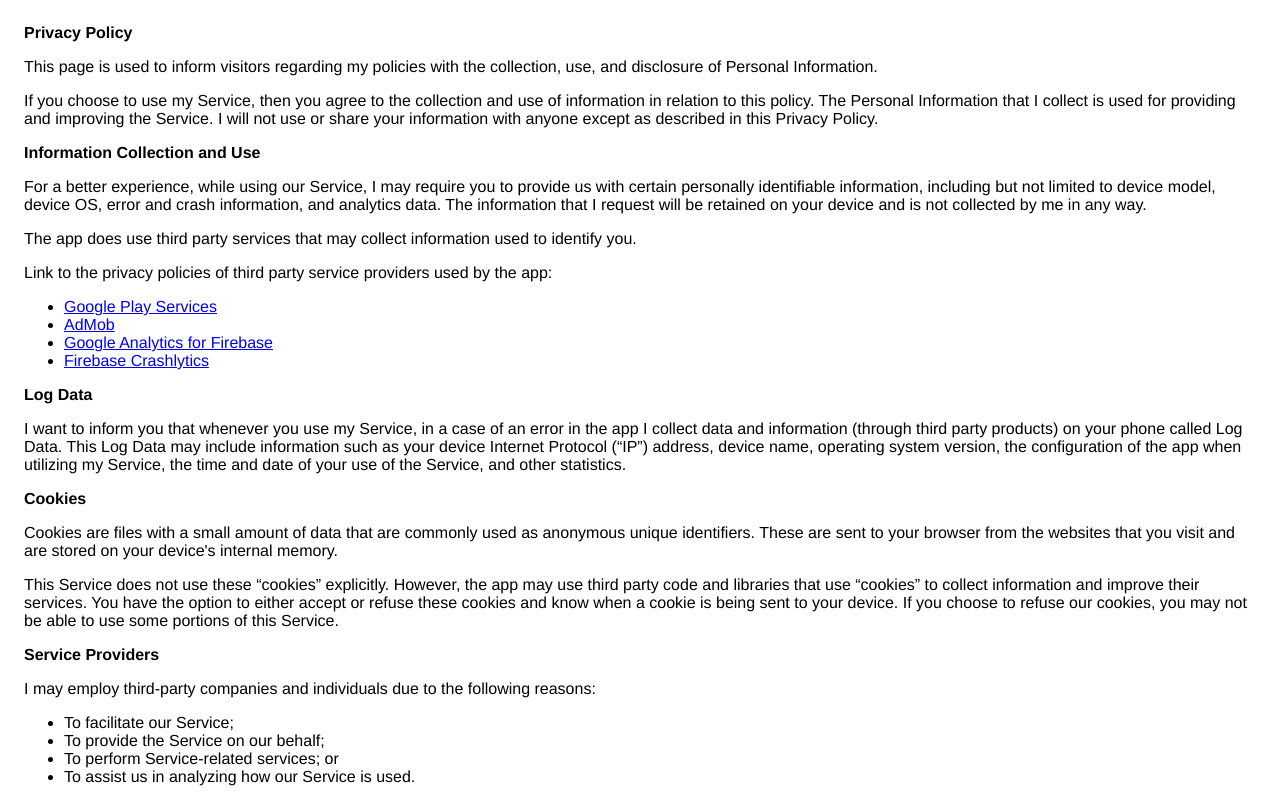
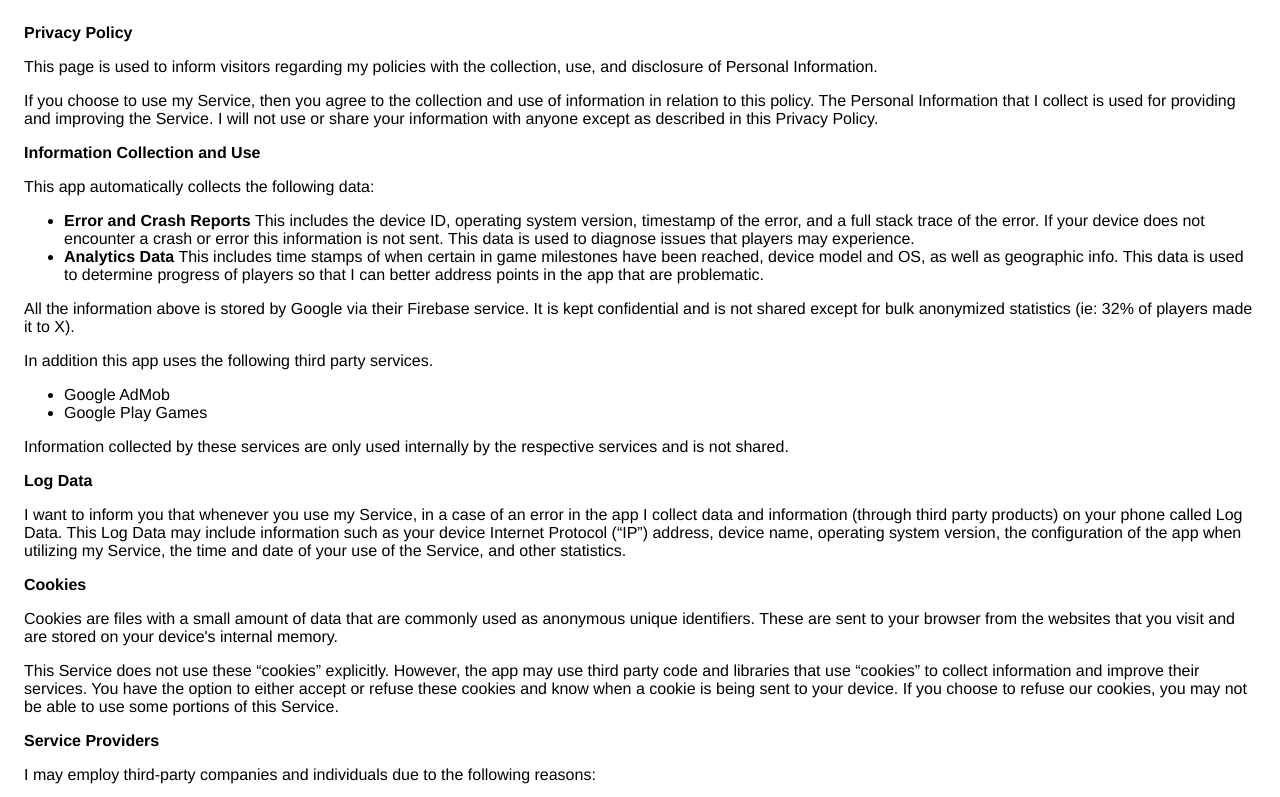
Before and after one commit to impure/impure.github.io, a plain HTML site: page perceptron_privacy_policy.html in a window 1280 px wide. Shown: the top 797 px of the page. Drawn offline with Linux system fonts and the light colour scheme.

Commit message:
Updated privacy policy

```diff
--- a/perceptron_privacy_policy.html
+++ b/perceptron_privacy_policy.html
@@ -19,17 +19,17 @@
                   used for providing and improving the Service. I will not use or share your information with
                   anyone except as described in this Privacy Policy.
                 </p> <p><strong>Information Collection and Use</strong></p> <p>
-                  For a better experience, while using our Service, I
-                  may require you to provide us with certain personally
-                  identifiable information, including but not limited to device model, device OS, error and crash information, and analytics data. The information that
-                  I request will be retained on your device and is not collected by me in any way.
+This app automatically collects the following data:
+<ul><li><b>Error and Crash Reports</b> This includes the device ID, operating system version, timestamp of the error, and a full stack trace of the error. If your device does not encounter a crash or error this information is not sent. This data is used to diagnose issues that players may experience.</li>
+<li><b>Analytics Data</b> This includes time stamps of when certain in game milestones have been reached, device model and OS, as well as geographic info. This data is used to determine progress of players so that I can better address points in the app that are problematic.</li></ul>
+				All the information above is stored by Google via their Firebase service. It is kept confidential and is not shared except for bulk anonymized statistics (ie: 32% of players made it to X).
                 </p> <div><p>
-                    The app does use third party services that may collect
-                    information used to identify you.
-                  </p> <p>
-                    Link to the privacy policies of third party service providers used
-                    by the app:
-                  </p> <ul><li><a href="https://www.google.com/policies/privacy/" target="_blank" rel="noopener noreferrer">Google Play Services</a></li><li><a href="https://support.google.com/admob/answer/6128543?hl=en" target="_blank" rel="noopener noreferrer">AdMob</a></li><li><a href="https://firebase.google.com/policies/analytics" target="_blank" rel="noopener noreferrer">Google Analytics for Firebase</a></li><li><a href="https://firebase.google.com/support/privacy/" target="_blank" rel="noopener noreferrer">Firebase Crashlytics</a></li><!----><!----><!----><!----><!----><!----><!----><!----><!----><!----><!----><!----><!----><!----><!----><!----><!----><!----><!----></ul></div> <p><strong>Log Data</strong></p> <p>
+                    In addition this app uses the following third party services.
+					<ul><li>Google AdMob</li>
+					<li>Google Play Games</li></ul>
+				  <p>
+                    Information collected by these services are only used internally by the respective services and is not shared.
+                  </p>  <!----><!----><!----><!----><!----><!----><!----><!----><!----><!----><!----><!----><!----><!----><!----><!----><!----><!----><!----></ul></div> <p><strong>Log Data</strong></p> <p>
                   I want to inform you that whenever you
                   use my Service, in a case of an error in the app
                   I collect data and information (through third party
```
